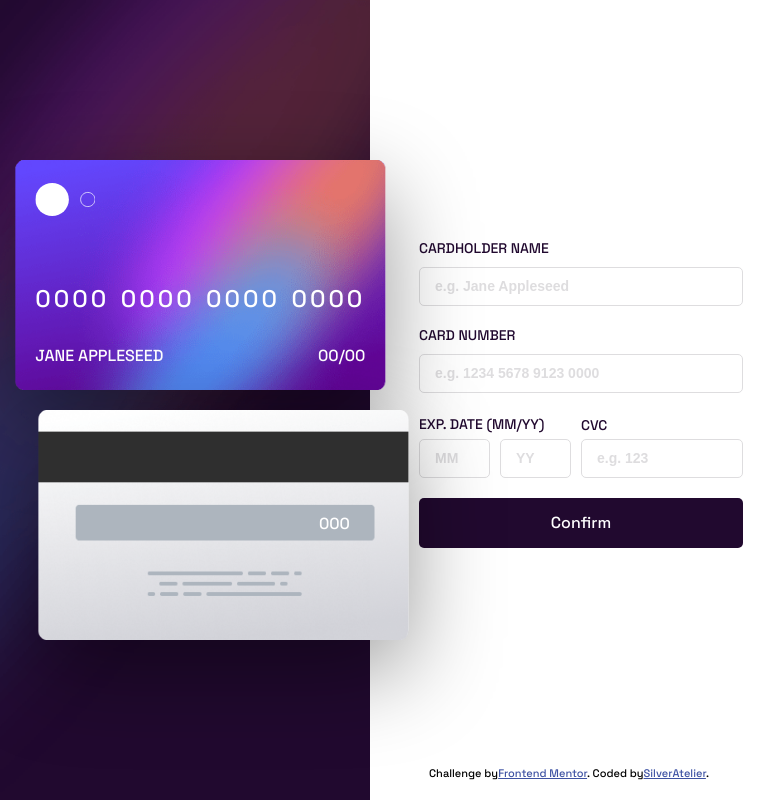
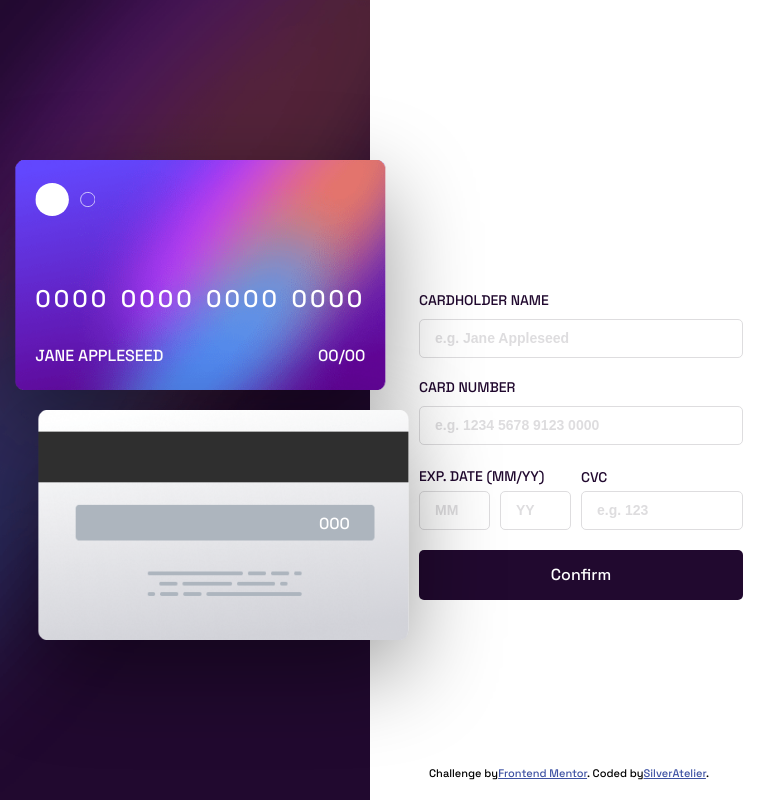
Before and after one commit to SilverAtelier/f02-card-details, a React (Vite) app: page / in a window 768 px wide. Built offline with nearby package versions, Linux system fonts and the light colour scheme.

Commit message:
Update tablet.css and index.html files

```diff
--- a/src/styles/tablet.css
+++ b/src/styles/tablet.css
@@ -11,6 +11,7 @@
     max-width: 350px;
     margin: 0 auto 0 calc(50% - 175px);
     padding: 0 25px;
+    padding-top: 6.5em;
   }
   .card-back {
     transform: translateX(calc(var(--s) * 1.5));
```
Also changed, not shown: 4 other files (tests, documents, lock files or other folders).
